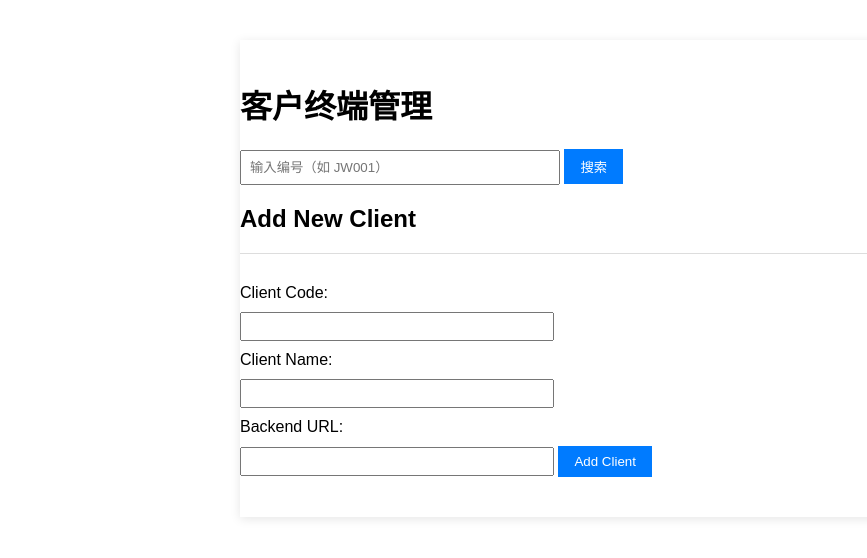
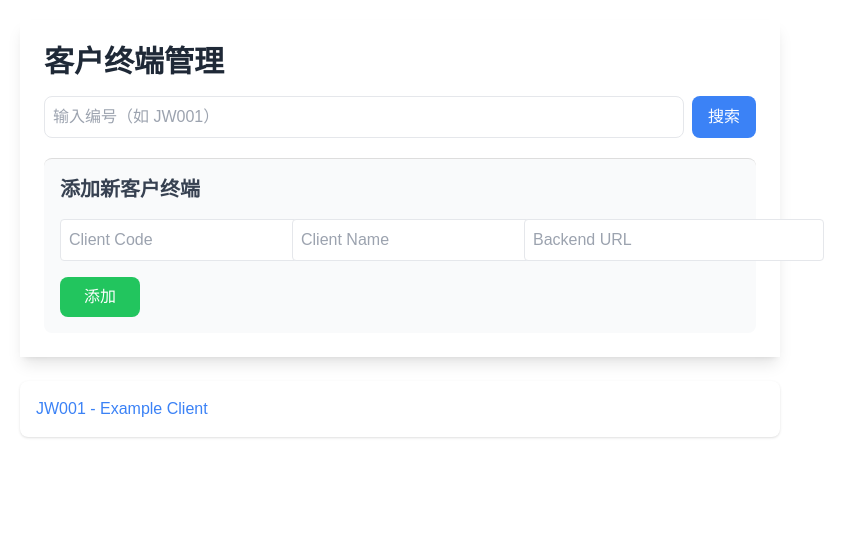
Before and after one commit to daveytang/client-management, a plain HTML site: page frontend/index.html in a window 1280 px wide. Shown: the whole page, without its empty margins (0-867 px from the left). Drawn offline with nearby package versions, Linux system fonts and the light colour scheme; no server answers.

Commit message:
新增搜索和编辑功能

```diff
--- a/frontend/index.html
+++ b/frontend/index.html
@@ -14,41 +14,78 @@
     input { width: 300px; padding: 5px; }
     button { background: #007bff; color: white; border: none; padding: 8px 16px; cursor: pointer; }
   </style>
+  <script src="https://cdn.tailwindcss.com"></script>
 </head>
 <body>
-    <!-- 固定顶部区域 -->
-  <div style="position: sticky; top: 0; background: white; padding: 20px 0; box-shadow: 0 2px 10px rgba(0,0,0,0.1); z-index: 100;">
-  <h1>客户终端管理</h1>
-    <!-- 搜索框 -->
-    <div style="margin: 10px 0;">
+<!-- 顶部固定区域 -->
+<div class="sticky top-0 bg-white shadow-lg p-6 z-50">
+  <h1 class="text-3xl font-bold text-gray-800 mb-4">客户终端管理</h1>
+  <!-- 搜索框 -->
+  <div class="mb-4 flex gap-2">
+    <input
+      type="text"
+      id="search-input"
+      placeholder="输入编号（如 JW001）"
+      class="flex-1 p-2 border rounded-lg focus:ring-2 focus:ring-blue-400 outline-none"
+    >
+    <button
+      onclick="searchClient()"
+      class="px-4 py-2 bg-blue-500 text-white rounded-lg hover:bg-blue-600 transition-colors"
+    >
+      搜索
+    </button>
+  </div>
+    <!-- 添加客户表单 -->
+  <form id="add-client-form" class="space-y-4 bg-gray-50 p-4 rounded-lg">
+    <h2 class="text-xl font-semibold text-gray-700">添加新客户终端</h2>
+    <div class="grid grid-cols-1 md:grid-cols-3 gap-4">
       <input
         type="text"
-        id="search-input"
-        placeholder="输入编号（如 JW001）"
-        style="padding: 8px; width: 300px;"
+        id="client-code"
+        placeholder="Client Code"
+        class="p-2 border rounded focus:ring-2 focus:ring-blue-400 outline-none"
+        required
       >
-      <button onclick="searchClient()" style="padding: 8px 16px;">搜索</button>
+      <input
+        type="text"
+        id="client-name"
+        placeholder="Client Name"
+        class="p-2 border rounded focus:ring-2 focus:ring-blue-400 outline-none"
+        required
+      >
+      <input
+        type="text"
+        id="backend-url"
+        placeholder="Backend URL"
+        class="p-2 border rounded focus:ring-2 focus:ring-blue-400 outline-none"
+        required
+      >
     </div>
-    <!-- 添加客户表单 -->
-    <h2>Add New Client</h2>
-    <form id="add-client-form">
-      <label for="client-code">Client Code:</label>
-      <input type="text" id="client-code" required>
+    <button
+      type="submit"
+      class="w-full md:w-auto px-6 py-2 bg-green-500 text-white rounded-lg hover:bg-green-600 transition-colors"
+    >
+      添加
+    </button>
+  </form>
+</div>
 
-      <label for="client-name">Client Name:</label>
-      <input type="text" id="client-name" required>
-
-      <label for="backend-url">Backend URL:</label>
-      <input type="text" id="backend-url" required>
-
-      <button type="submit">Add Client</button>
-    </form>
-      <!-- 客户列表（可滚动区域） -->
-  <div style="margin-top: 20px;">
-    <ul id="client-list"></ul>
-    <!-- 分页控件（后续添加） -->
-    <div id="pagination" style="margin: 20px 0;"></div>
-  </div>
+<!-- 客户列表 -->
+<div class="mt-6">
+  <ul id="client-list" class="space-y-2">
+    <!-- 动态加载的客户项 -->
+    <li class="p-4 bg-white rounded-lg shadow hover:shadow-md transition-shadow">
+      <a
+        href="#"
+        class="text-blue-500 hover:text-blue-600"
+        onclick="openEditForm(...)"
+      >
+        JW001 - Example Client
+      </a>
+    </li>
+  </ul>
+    <!-- 分页控件 -->
+    <div id="pagination" class="mt-6 flex justify-center gap-2"></div>
   </div>
 
   <script>
```
